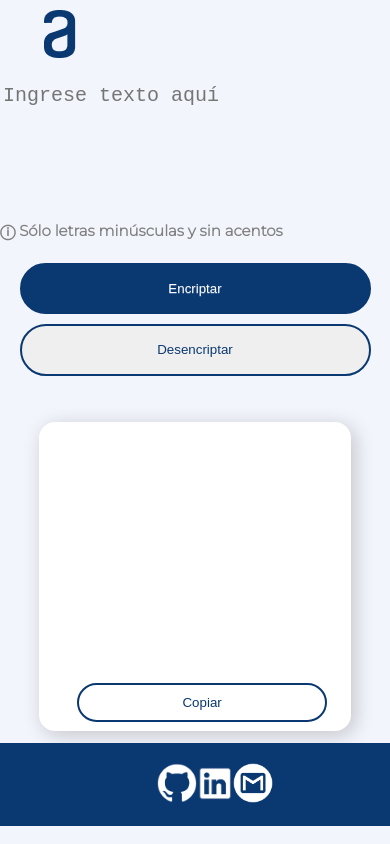
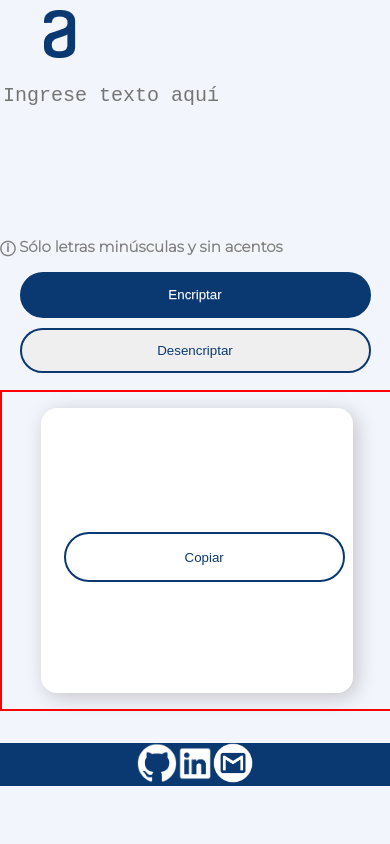
Before and after one commit to AngelDann/Challenge-encriptador, a plain HTML site: page index.html in a window 390 px wide. Both pictures are taken after a click on the button "Encriptar". Drawn offline with Linux system fonts and the light colour scheme.

Commit message:
responsividad boton arreglada

```diff
--- a/index.html
+++ b/index.html
@@ -40,8 +40,10 @@
                         <p class="aviso1">Ningún mensaje fue <br>encontrado</p>
                         <p class="aviso2">Ingresa el texto que desees encriptar o desencriptar.</p>
                     </div>
-                    <textarea id="textoDerecho" class="textoDerecho" rows="4" cols="50"></textarea>
-                    <button id="botonCopiar" class="botonCopiar" type="button">Copiar</button>
+                    <div class="divSalida">
+                        <textarea id="textoDerecho" class="textoDerecho" rows="4" cols="50"></textarea>
+                        <button id="botonCopiar" class="botonCopiar" type="button">Copiar</button>
+                    </div>
                 </div>
             </div>
         </div>
--- a/style2.css
+++ b/style2.css
@@ -33,12 +33,19 @@ body {
 }
 
 .divDerecho {
-    /*border: 2px solid red;*/
+    border: 2px solid red;
     height: 100%;
     width: 35%;
     display: flex;
     justify-content: center;
     align-items: center;
+}
+
+.divSalida{
+    display: flex;
+    flex-direction: column;
+    align-items: center;
+    justify-content: center;
 }
 
 .desaparece{
@@ -53,7 +60,7 @@ body {
 .rectangulo{
     background-color: #ffffff;
     /*border: 2px solid green;*/
-    height: 100%;
+    height: 90%;
     width: 80%;
     display: flex;
     flex-direction: column; /* Alinear elementos verticalmente en una columna */
@@ -98,6 +105,7 @@ body {
     color: #3d6290;
     font-size: 20px;
     resize: none;
+    overflow-y: auto;
 }
 
 .textoDerecho{
@@ -109,18 +117,16 @@ body {
     color: #3d6290;
     font-size: 20px;
     resize: none;
+    overflow-y: auto;
 }
 
 #textoDerecho{
     display: none;
-    overflow: hidden;
     border: none;
-    resize: none;
     font-family: inherit;
     font-size: inherit;
     padding: 8px;
     animation: typing 4s steps(40);
-
 }
 
 .textoDerecho:focus {
@@ -224,11 +230,10 @@ body {
 }
 
 footer{
-    position: fixed;
+    position: relative;;
     width: 100%;
     margin-top: 2em;
     background-color: #0a3871;
-    padding: 20px;
     opacity: 0; /* El div está inicialmente oculto */
     transform: translateY(50px);
     vertical-align: bottom;
@@ -318,14 +323,25 @@ footer{
         margin-left: 0;
         flex-direction: column;
         align-items: center;
-        margin-top: 30px;
-        margin-bottom: 30px;
+        margin-top: 5%;
+        margin-bottom: 0%;
     }
 
-    .botonDesencriptar, .botonEncriptar{
+    .botonDesencriptar, .botonEncriptar {
         /* Separación entre botones */
         width: 90%;
         margin: 5px;
+        /* Ajustar el padding */
+        padding: 8px 24px;
+    }
+
+    .rectangulo{
+        margin-top: 0%;
+    }
+
+    .botonCopiar{
+        width: 90%;
+        margin-top: 0%;
         /* Ajustar el padding */
         padding: 8px 24px;
     }
@@ -338,6 +354,8 @@ footer{
         width: 100%; /* El div derecho ocupará todo el ancho disponible en responsividad */
         margin-top: 0; /* Eliminamos el margen superior en responsividad */
       }
+
+
     .divTexto{
         width: 100%;
         margin-left: 0%;
@@ -352,10 +370,6 @@ footer{
         display: none;
     }
 
-    footer{
-        width: 100%;
-    }
-
     .links{
         display: none;
     }
```
